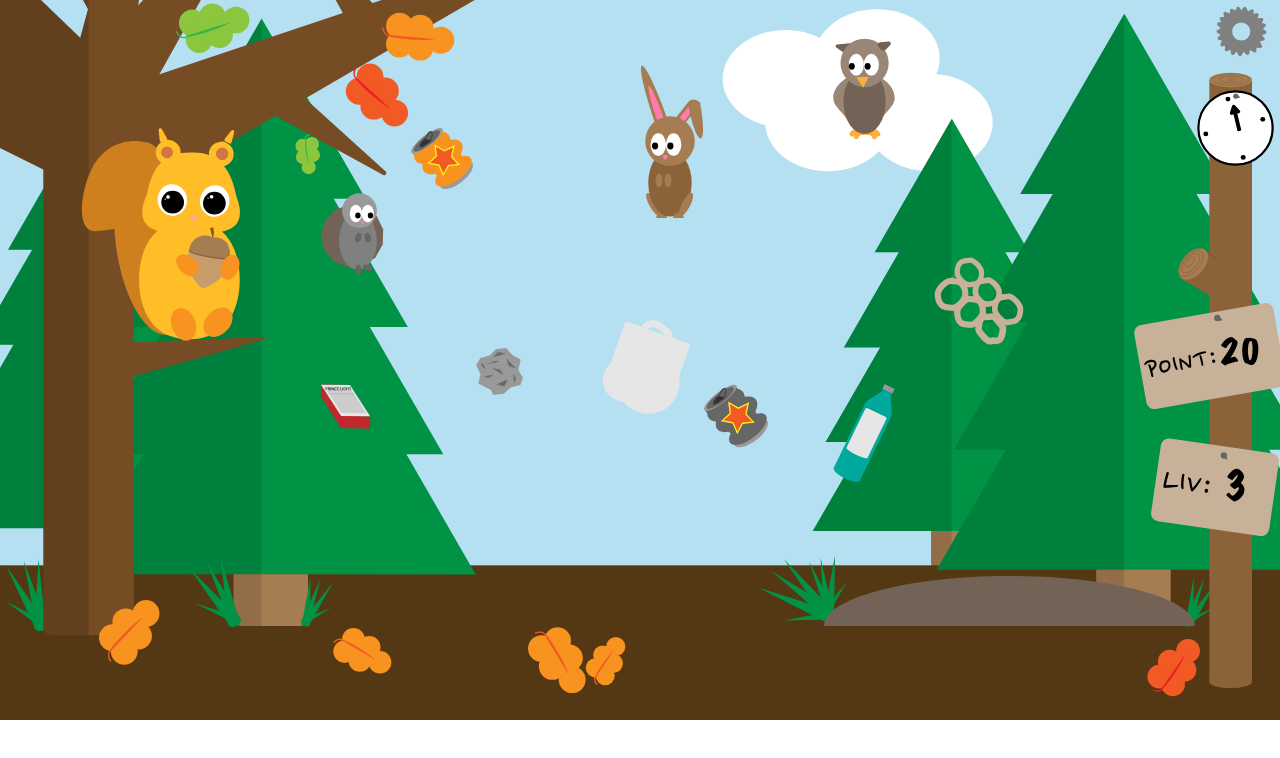
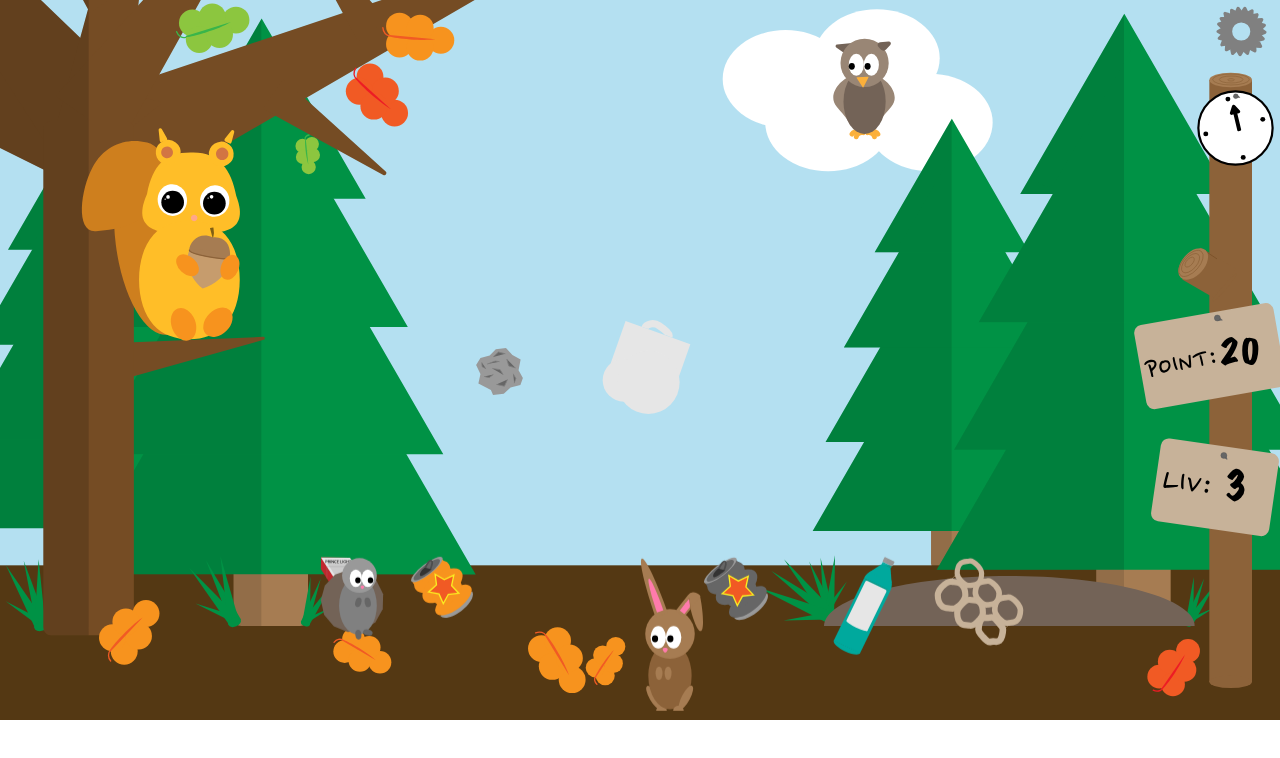
Before and after one commit to emiliefriberg/animation, a plain HTML site: page index.html in a window 1280 px wide. Drawn offline with Linux system fonts and the light colour scheme.

Commit message:
FD (falldown) animation

```diff
--- a/index.html
+++ b/index.html
@@ -17,16 +17,16 @@
             <div id="game_background"></div>
 
             <div id="game_elements">
-                <div id="cigaretpakke"></div>
-                <div id="daase_graa"></div>
-                <div id="daase_orange"></div>
-                <div id="kanin"></div>
-                <div id="pindsvin"></div>
-                <div id="plastik"></div>
-                <div id="plastikflaske"></div>
-                <div id="plastikpose"></div>
-                <div id="solvpapir"></div>
-                <div id="ugle"></div>
+                <div id="cigaretpakke" class="cigaretpakke_fd"></div>
+                <div id="daase_graa" class="daase_graa_fd"></div>
+                <div id="daase_orange" class="daase_orange_fd"></div>
+                <div id="kanin" class="kanin_fd"></div>
+                <div id="pindsvin" class="pindsvin_fd"></div>
+                <div id="plastik" class="plastik_fd"></div>
+                <div id="plastikflaske" class="plastikflaske_fd"></div>
+                <div id="plastikpose" class="plastikpose_fd"></div>
+                <div id="solvpapir" class="solvpapir_fd"></div>
+                <div id="ugle" class="ugle_fd"></div>
                 <div id="egern_aabne_ojne"></div>
                 <div id="egern_lukkede_ojne"></div>
             </div>
--- a/renskovbund.css
+++ b/renskovbund.css
@@ -75,8 +75,32 @@ body {
     height: 4vw;
     position: absolute;
     left: 25vw;
-    top: 30vw;
+    top: 0vw;
 }
+
+
+
+.cigaretpakke_fd {
+    animation-name: fd;
+    animation-duration: 1.5s;
+    animation-iteration-count: 1;
+    animation-fill-mode: forwards;
+    animation-timing-function: ease-in;
+
+
+}
+
+@keyframes fd {
+
+    from {
+        transform: translateY(0);
+    }
+
+    to {
+        transform: translateY(43.5vw);
+    }
+}
+
 
 #daase_graa {
     background-image: url("figurer/daase_graa.svg");
@@ -86,7 +110,17 @@ body {
     height: 5vw;
     position: absolute;
     left: 55vw;
-    top: 30vw;
+    top: 0vw;
+}
+
+.daase_graa_fd {
+    animation-name: fd;
+    animation-duration: 1.2s;
+    animation-iteration-count: 1;
+    animation-fill-mode: forwards;
+    animation-timing-function: ease-in;
+
+
 }
 
 #daase_orange {
@@ -97,8 +131,19 @@ body {
     height: 5vw;
     position: absolute;
     left: 32vw;
-    top: 10vw;
+    top: 0vw;
 }
+
+.daase_orange_fd {
+    animation-name: fd;
+    animation-duration: 1.2s;
+    animation-iteration-count: 1;
+    animation-fill-mode: forwards;
+    animation-timing-function: ease-in;
+
+
+}
+
 
 #kanin {
     background-image: url("figurer/kanin.svg");
@@ -108,7 +153,17 @@ body {
     height: 12vw;
     position: absolute;
     left: 50vw;
-    top: 5vw;
+    top: 0vw;
+}
+
+.kanin_fd {
+    animation-name: fd;
+    animation-duration: 1.7s;
+    animation-iteration-count: 1;
+    animation-fill-mode: forwards;
+    animation-timing-function: ease-in;
+
+
 }
 
 #pindsvin {
@@ -119,7 +174,17 @@ body {
     height: 7vw;
     position: absolute;
     left: 25vw;
-    top: 15vw;
+    top: 0vw;
+}
+
+.pindsvin_fd {
+    animation-name: fd;
+    animation-duration: 2s;
+    animation-iteration-count: 1;
+    animation-fill-mode: forwards;
+    animation-timing-function: ease-in;
+
+
 }
 
 #plastik {
@@ -130,7 +195,17 @@ body {
     width: 7vw;
     height: 9vw;
     right: 20vw;
-    top: 20vw;
+    top: 0vw;
+}
+
+.plastik_fd {
+    animation-name: fd;
+    animation-duration: 2s;
+    animation-iteration-count: 1;
+    animation-fill-mode: forwards;
+    animation-timing-function: ease-in;
+
+
 }
 
 #plastikflaske {
@@ -141,8 +216,19 @@ body {
     width: 5vw;
     height: 8vw;
     left: 65vw;
-    top: 30vw;
+    top: 0vw;
 }
+
+.plastikflaske_fd {
+    animation-name: fd;
+    animation-duration: 2s;
+    animation-iteration-count: 1;
+    animation-fill-mode: forwards;
+    animation-timing-function: ease-in;
+
+
+}
+
 
 #plastikpose {
     background-image: url("figurer/plastikpose.svg");
```
